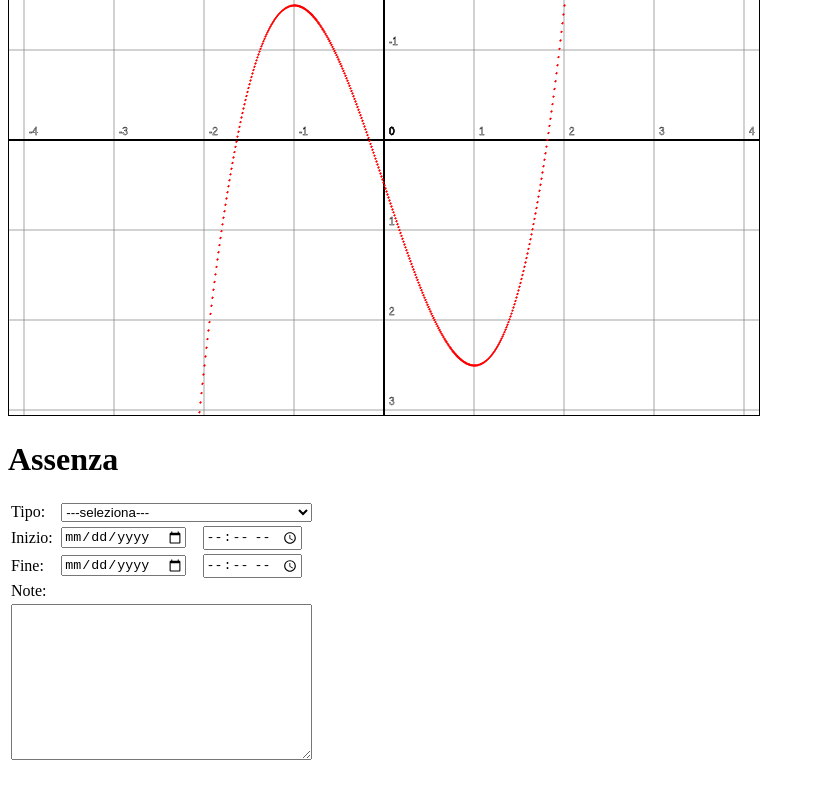
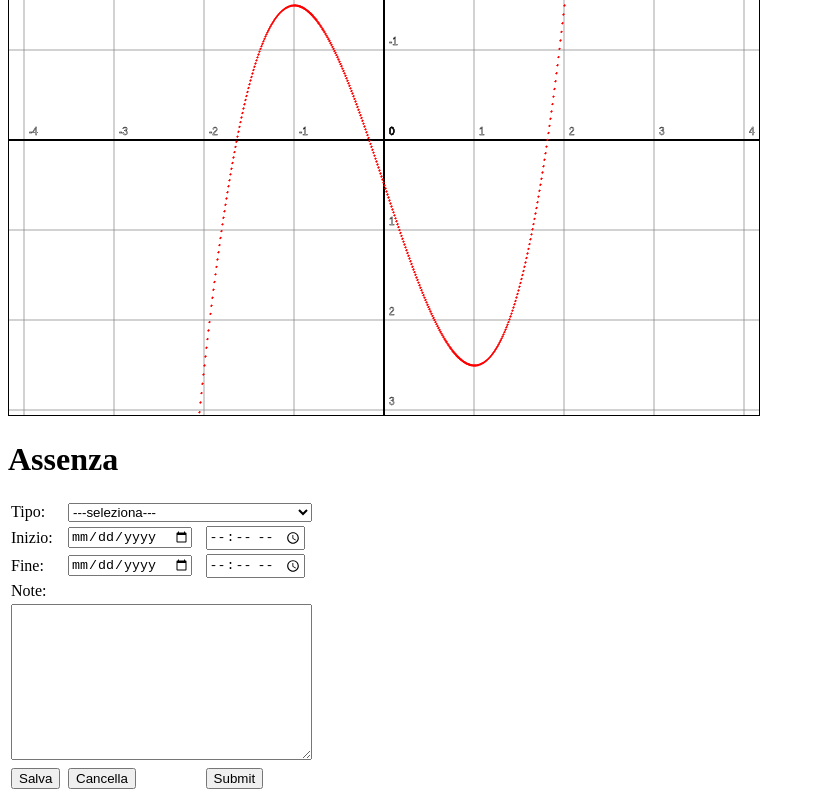
Before and after one commit to QuasarX7/LibreriaVueJS, a Vue app: page / in a window 1280 px wide. Shown: the part 1218-2018 px from the top of the page, without its empty margins (0-815 px from the left). Before the commit the page ends 1993 px from the top, so only its background shows below. Built offline with nearby package versions, Linux system fonts and the light colour scheme.

Commit message:
aggiunta eventuali pulsanti

```diff
--- a/src/App.vue
+++ b/src/App.vue
@@ -22,7 +22,14 @@
                      `20100` `<b>MILANO</b>`          `MI`     `LOMBARDIA`"
     ></tabella>
     <diagramma funzione="x*x*x-3*x-1/2" altezza="550" lunghezza="750" unita="90"></diagramma>
-    <evento nome="Assenza"></evento>
+    <evento nome="Assenza">
+      <template v-slot:pulsante1>
+        <input type="button" value="Salva"/>
+      </template>
+      <template v-slot:pulsante2>
+        <input type="button" value="Cancella"/>
+      </template>
+    </evento>
   </div>
 </template>
 
--- a/src/components/Evento.vue
+++ b/src/components/Evento.vue
@@ -41,6 +41,17 @@
                         <textarea cols="35" rows="10"/>
                     </td>
                 </tr>
+                <tr>
+                    <td>
+                        <slot name="pulsante1"> </slot>
+                    </td>
+                    <td>
+                        <slot name="pulsante2"> </slot>
+                    </td>
+                    <td>
+                        <input type="submit"/>
+                    </td>
+                </tr>
             </table>
         </form>
     </div>
```
